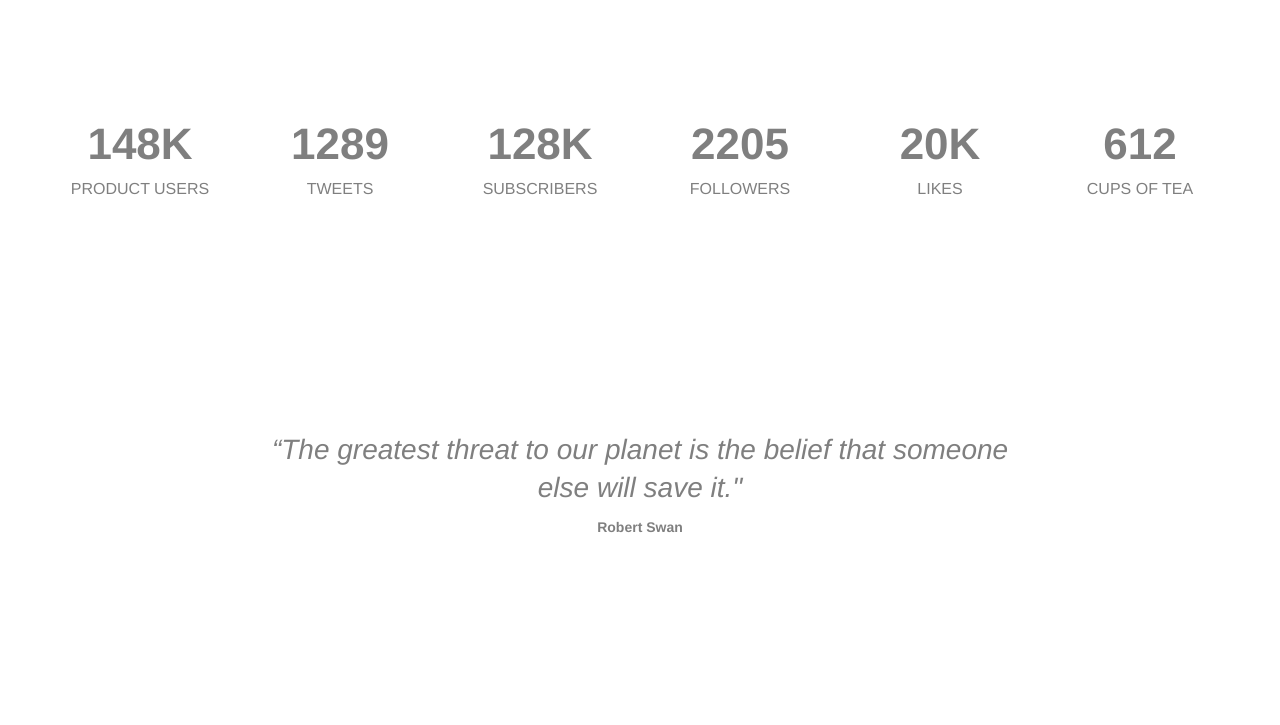
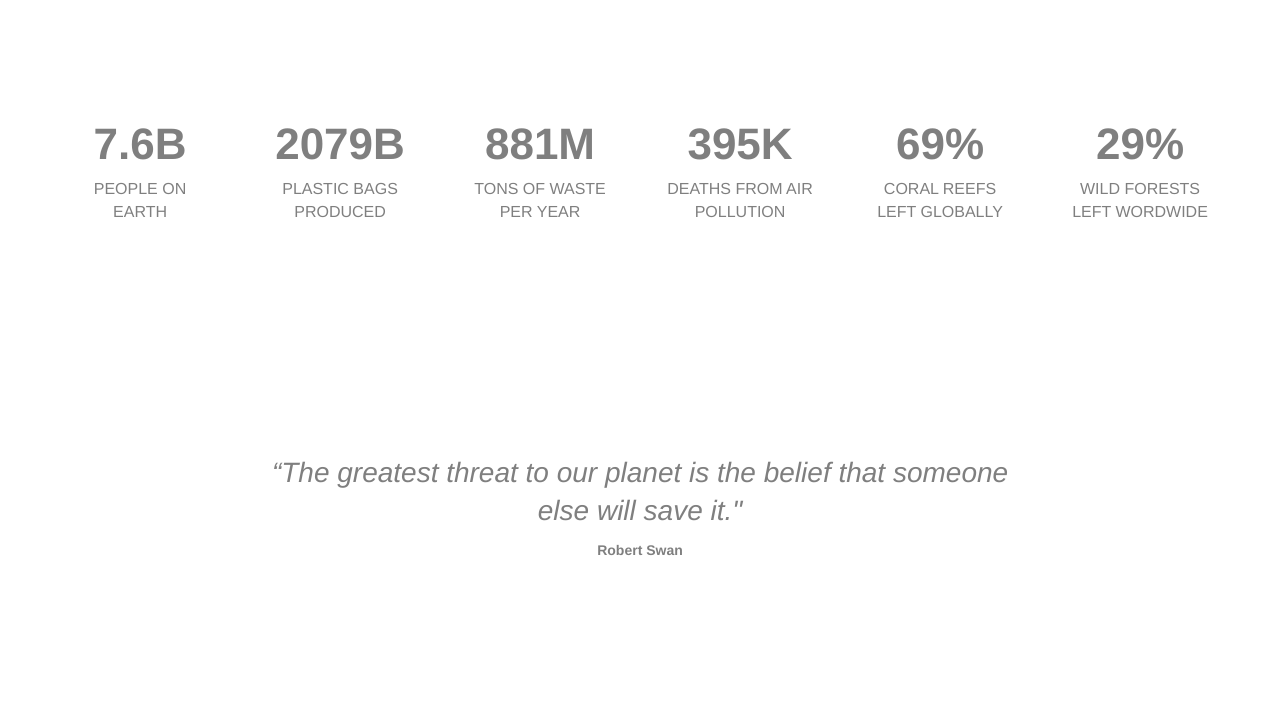
Before and after one commit to unfuckearth/unfuckearth.github.io, a plain HTML site: page index.html in a window 1280 px wide. Shown: the part 800-1525 px from the top of the page. Drawn offline with Linux system fonts and the light colour scheme.

Commit message:
updated stats

```diff
--- a/index.html
+++ b/index.html
@@ -30,7 +30,7 @@
 <div class="page-container">
 
 <!-- bloc-0 -->
-<div class="bloc bgc-white bloc-fill-screen l-bloc" id="bloc-0">
+<div class="bloc bgc-white bloc-fill-screen l-bloc " id="bloc-0">
 	<div class="video-bg-container">
 		<video class="bloc-video lazyload" preload="auto" loop="loop" muted="true" playsinline="true" autoplay="autoplay" data-src="vid/geiranger.mp4">
 
@@ -81,50 +81,50 @@
 		<div class="row">
 			<div class="col-sm-2 text-center">
 				<h3 class="stat-bloc-text">
-					148K
+					7.6B
 				</h3>
 				<p class="stat-bloc-sub-text">
-					Product users
+					People on <br>Earth
 				</p>
 			</div>
 			<div class="col-sm-2 text-center">
 				<h3 class="stat-bloc-text">
-					1289
+					2079B
 				</h3>
 				<p class="stat-bloc-sub-text">
-					Tweets
+					plastic bags <br>produced
 				</p>
 			</div>
 			<div class="col-sm-2 text-center">
 				<h3 class="stat-bloc-text">
-					128K
+					881M
 				</h3>
 				<p class="stat-bloc-sub-text">
-					Subscribers
+					tons of waste <br>per year
 				</p>
 			</div>
 			<div class="col-sm-2 text-center">
 				<h3 class="stat-bloc-text">
-					2205
+					395K
 				</h3>
 				<p class="stat-bloc-sub-text">
-					Followers
+					deaths from air pollution
 				</p>
 			</div>
 			<div class="col-sm-2 text-center">
 				<h3 class="stat-bloc-text">
-					20K
+					69%
 				</h3>
 				<p class="stat-bloc-sub-text">
-					Likes
+					Coral reefs <br>left globally
 				</p>
 			</div>
 			<div class="col-sm-2 text-center">
 				<h3 class="stat-bloc-text">
-					612
+					29%
 				</h3>
 				<p class="stat-bloc-sub-text">
-					Cups of tea
+					wild forests <br>left wordwide
 				</p>
 			</div>
 		</div>
@@ -133,7 +133,7 @@
 <!-- bloc-1 END -->
 
 <!-- bloc-2 -->
-<div class="bloc bgc-white l-bloc " id="bloc-2">
+<div class="bloc bgc-white l-bloc" id="bloc-2">
 	<div class="container bloc-lg">
 		<div class="row">
 			<div class="col-xs-12 col-md-8 col-md-offset-2">
```
